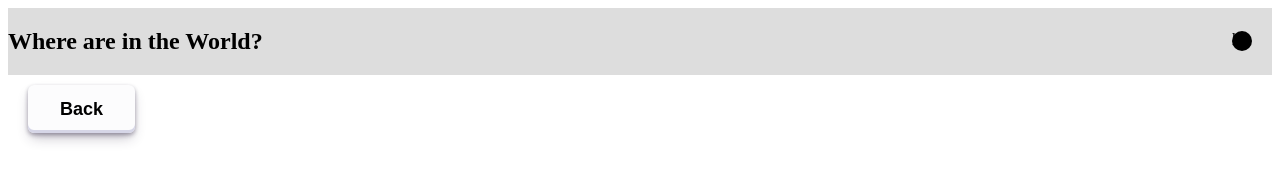
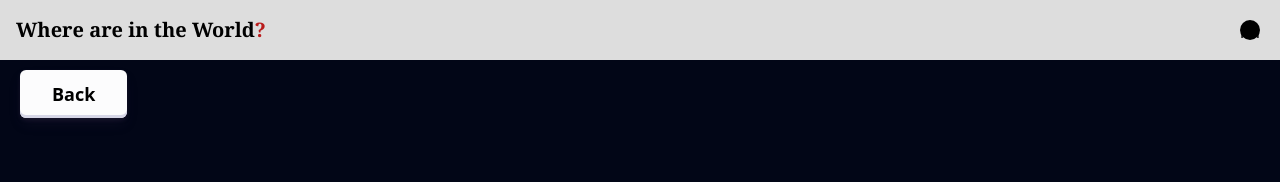
Before and after one commit to sourav-super/CountrySearch, a website with bundled scripts: page countryPage.html in a window 1280 px wide. Built offline with nearby package versions, Linux system fonts and the light colour scheme.

Commit message:
Update countryPage.html

```diff
--- a/countryPage.html
+++ b/countryPage.html
@@ -5,7 +5,7 @@
     <meta charset="UTF-8">
     <meta name="viewport" content="width=device-width, initial-scale=1.0">
     <title>Document</title>
-    <link href="./src/output.css" rel="stylesheet">
+    <link href="./output.css" rel="stylesheet">
     <link rel="stylesheet" href="country.css">
     <link rel="stylesheet" href="index.css">
 </head>
```
